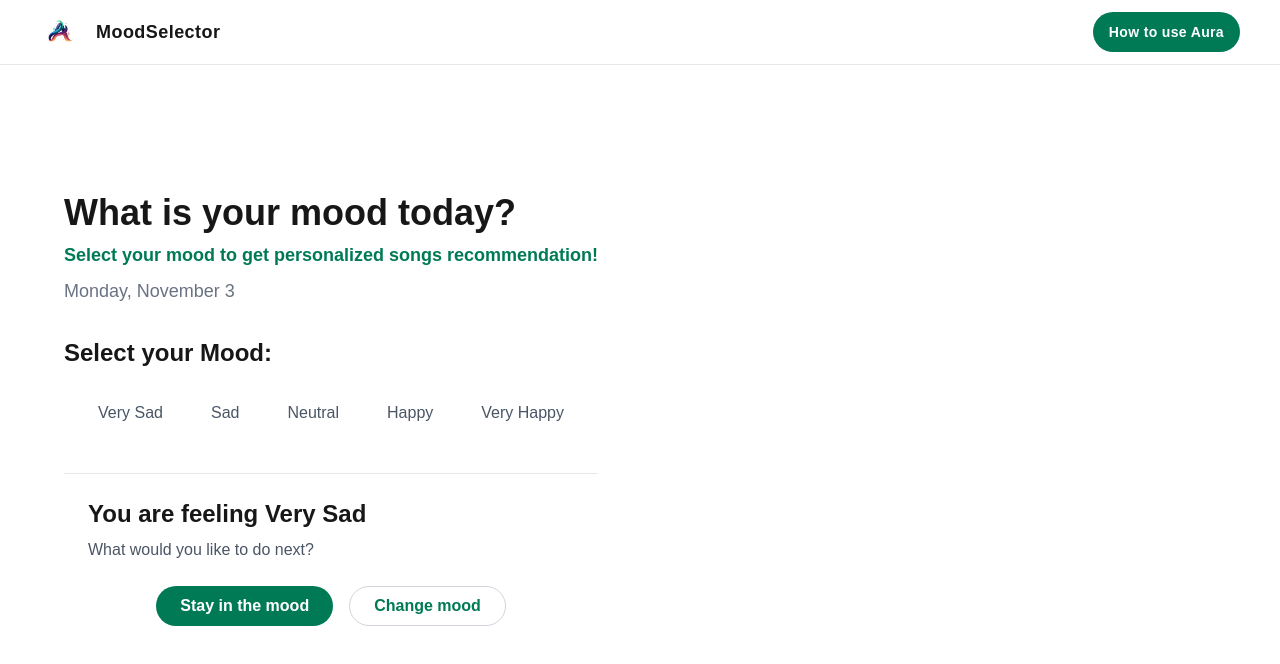
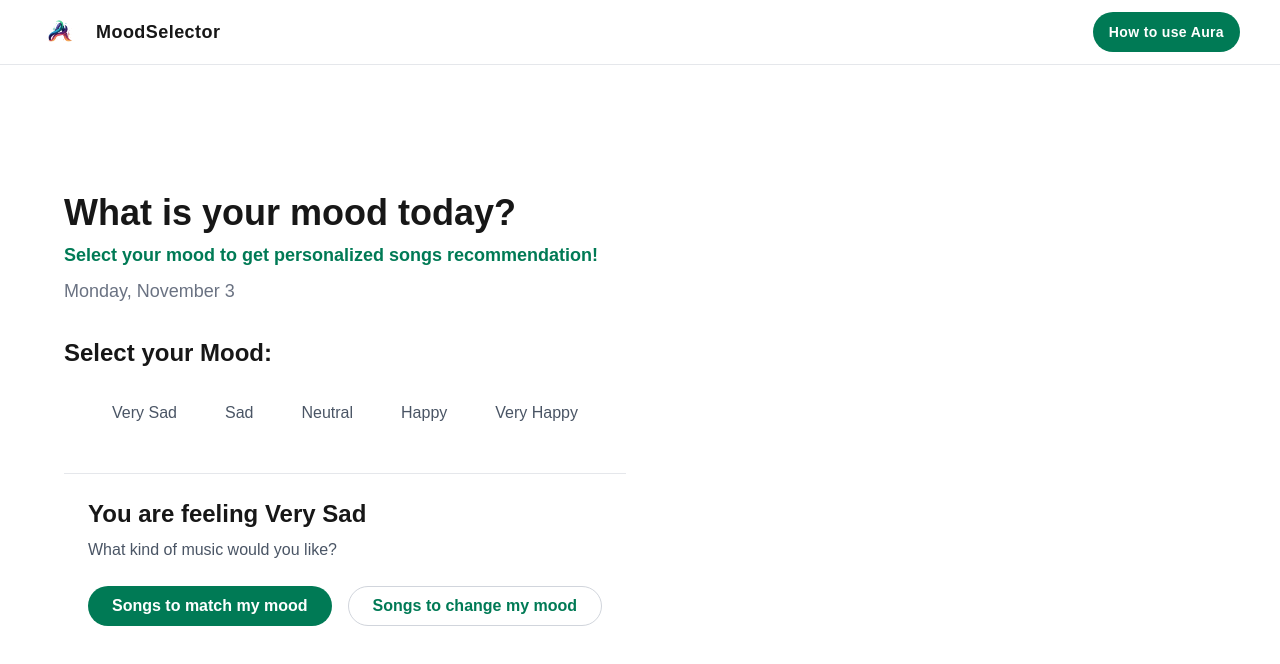
Before and after one commit to Camilacamalli/Aura, a Next.js app: page / in a window 1280 px wide. Both pictures are taken after a click on the button "Very Sad". Shown: the top 664 px of the page. Built offline with nearby package versions, Linux system fonts and the light colour scheme.

Commit message:
unit-green

```diff
--- a/src/components/MoodSelector.tsx
+++ b/src/components/MoodSelector.tsx
@@ -43,10 +43,10 @@ export default function MoodSelector() {
       {selectedMood && (
         <div className="mt-10 p-6 border-t border-gray-200">
           <h3 className="text-2xl font-bold">You are feeling {selectedMood}</h3>
-          <p className="mt-2 text-gray-600">What would you like to do next?</p>
+          <p className="mt-2 text-gray-600">What kind of music would you like?</p>
           <div className="mt-6 flex justify-center gap-4">
-            <button className="h-10 px-6 font-semibold rounded-full bg-emerald-700 text-white">Stay in the mood</button>
-            <button className="h-10 px-6 font-semibold rounded-full border border-gray-300 text-emerald-700">Change mood</button>
+            <button className="h-10 px-6 font-semibold rounded-full bg-emerald-700 text-white">Songs to match my mood</button>
+            <button className="h-10 px-6 font-semibold rounded-full border border-gray-300 text-emerald-700">Songs to change my mood</button>
           </div>
         </div>
       )}
```
